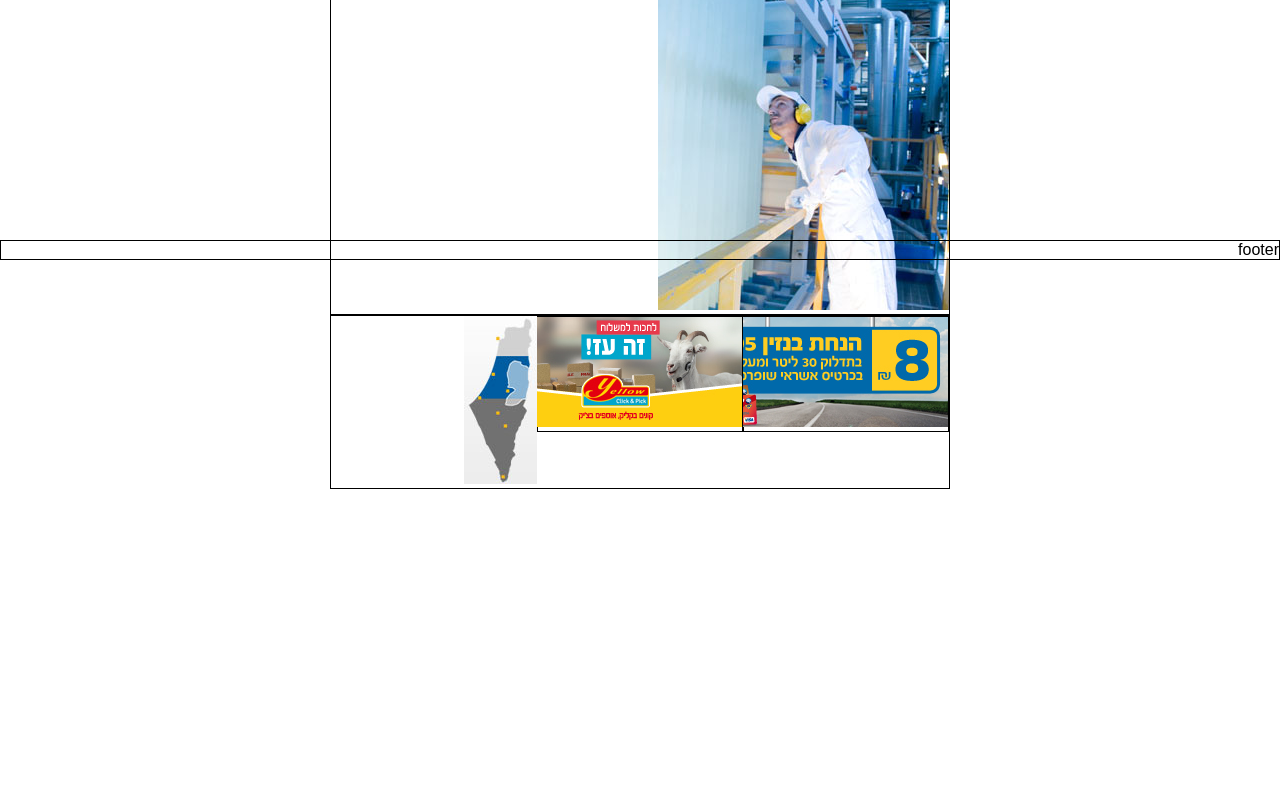
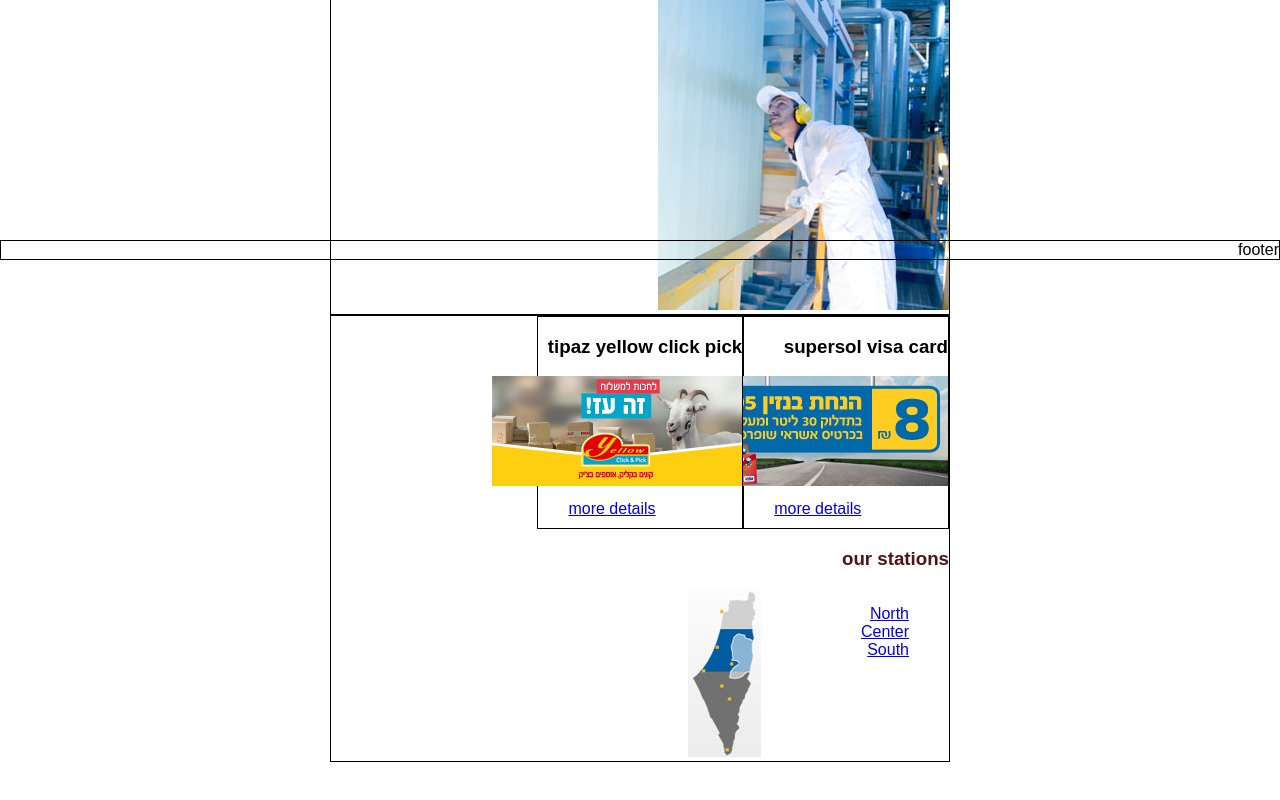
Before and after one commit to mikepenn1951/paz-site, a plain HTML site: page index.html in a window 1280 px wide. Shown: the part 540-1340 px from the top of the page. Before the commit the page ends 1097 px from the top, so only its background shows below. Drawn offline with Linux system fonts and the light colour scheme.

Commit message:
add header and links to bottom row pictures

```diff
--- a/index.html
+++ b/index.html
@@ -102,18 +102,34 @@
             </div>
             <div class="clearfix row">
                 <div class="col">
-                    <div class="col-content">
-                        <img src="paz_250x110059890678.jpg"/>
+                    <div class="col-content pic4">
+                            <h3>supersol visa card</h3>
+                            <img src="paz_250x110059890678.jpg"/>
+                            <div class="bot-pic">
+                                <a href="#" target="_blank"><span>more details</span></a>
+                            </div>
                     </div>
                 </div>
                 <div class="col">
-                    <div class="col-content">
+                    <div class="col-content pic5">
+                        <h3>tipaz yellow click pick</h3>
                         <img src="250X110571325734.jpg"/>
+                        <div class="bot-pic">
+                                <a href="#" target="_blank"><span>more details</span></a>
+                        </div>
                     </div>
                 </div>
-                    <div class="col-content">
-                    <img src="Untitled-3058756287.jpg"/>
-                </div>
+                    <div class="col-content pic6-menu">
+                        <h3>our stations</h3>
+
+                        <ul class="pic6-menu">
+                            <li><a href="#" target="_blank">North</a></li>
+                            <li><a href="#" target="_blank">Center</a></li>
+                            <li><a href="#" target="_blank">South</a></li>
+                        </ul>
+
+                        <img id="img-pic6" src="Untitled-3058756287.jpg"/>
+                    </div>
             </div>
         </main>
     <div class="footer">footer</div>
--- a/style.css
+++ b/style.css
@@ -33,7 +33,7 @@
   .ul-container{
    }
 */
-  ul{
+  header > div > ul {
     padding-top: 60px;
     text-align: center;
   }
@@ -97,6 +97,24 @@
     margin: 0;
   }
 
+  .bot-pic{
+    margin: 10px;
+    text-align: left;
+    padding-left: 20px;
+  }
+
+  .pic6-menu {
+    color: rgb(85, 17, 17);
+    /*text-decoration: none;*/
+    display: inline-block;
+    list-style: none;
+    float: right;
+
+  }
+
+  #img-pic6{
+    padding-right: 100px;
+  }
   /*
   .col-container{
     width: 100%;
```
